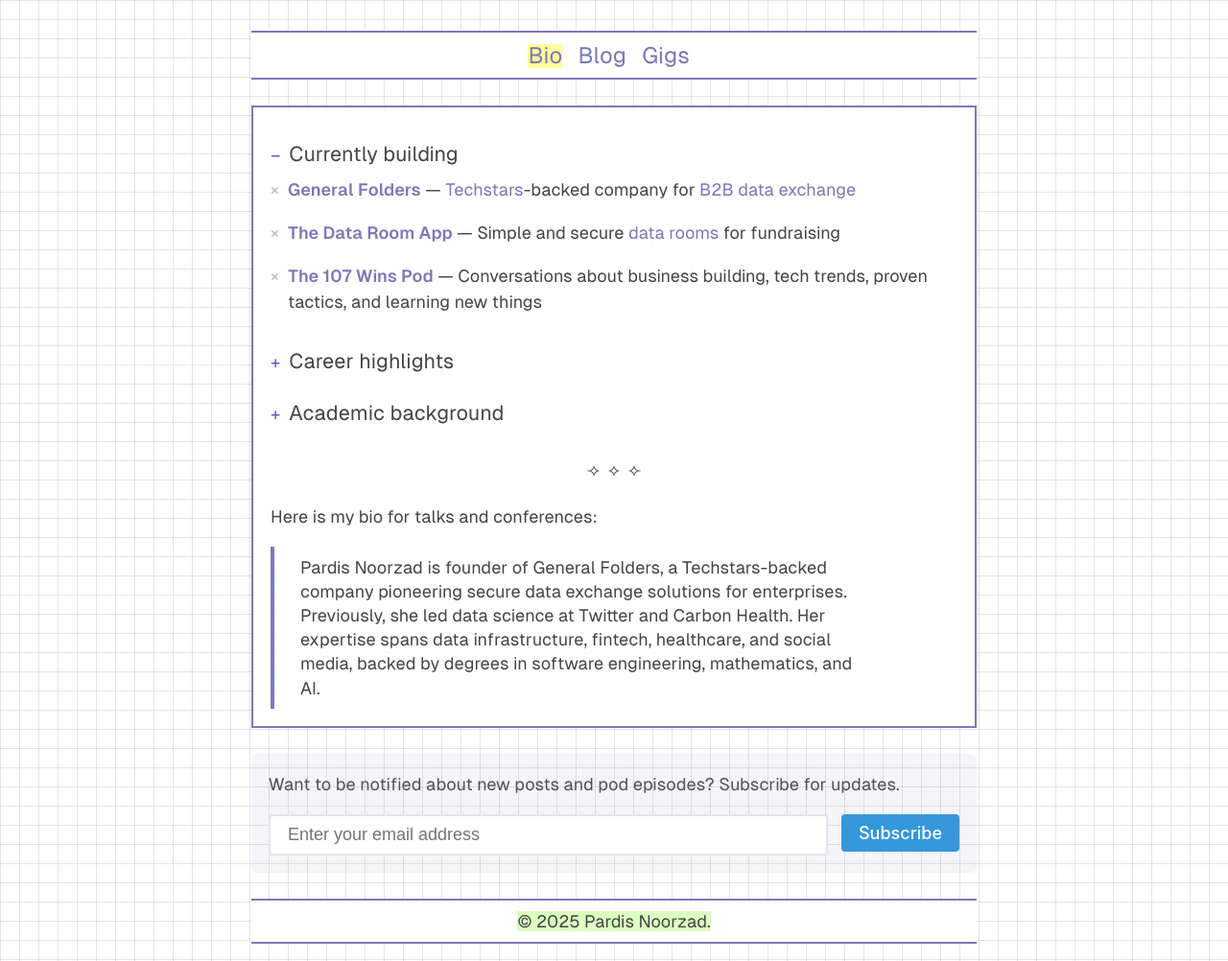
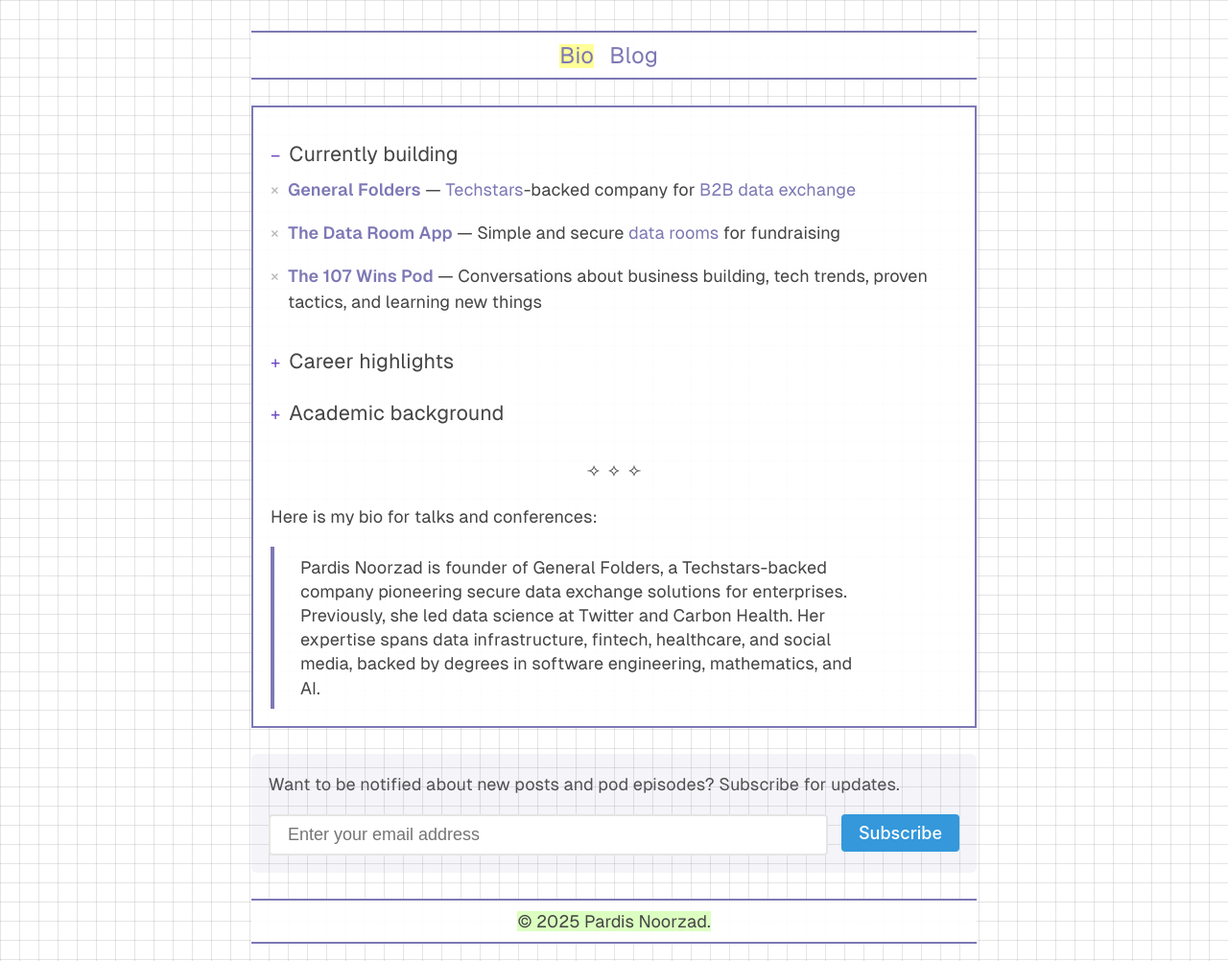
Before and after one commit to djpardis/djpardis.github.io, a Jekyll site: the page built from index.md, in a window 1280 px wide. Shown: the whole page at 96% size. Built offline with Jekyll 4.4.1, drawn with Linux system fonts in a browser that asks for light colours; a style sheet for code colours, icons or effects is not loaded.

Commit message:
Remove gigs page from main website navigation

```diff
--- a/_config.yml
+++ b/_config.yml
@@ -13,7 +13,6 @@
 pages_list:
   Bio: '/'
   Blog: '/blog'
-  Gigs: '/gigs.html'
 
 # Collections for better organization
 collections:
```
